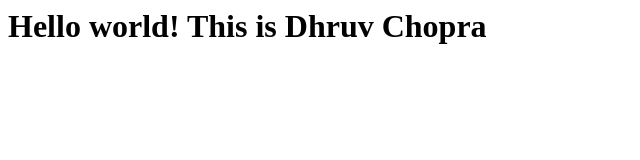
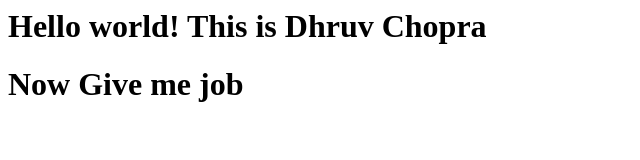
Before and after one commit to thisisdhruvchopra/Portfolio, a plain HTML site: page website.html in a window 1280 px wide. Shown: the whole page, without its empty margins (0-640 px from the left). Drawn offline with Linux system fonts and the light colour scheme.

Commit message:
Update website.html

```diff
--- a/website.html
+++ b/website.html
@@ -1,5 +1,6 @@
 <head>
     <body>
         <h1>Hello world! This is Dhruv Chopra</h1>
+        <h1>Now Give me job</h1>
     </body>
 </head>
```
